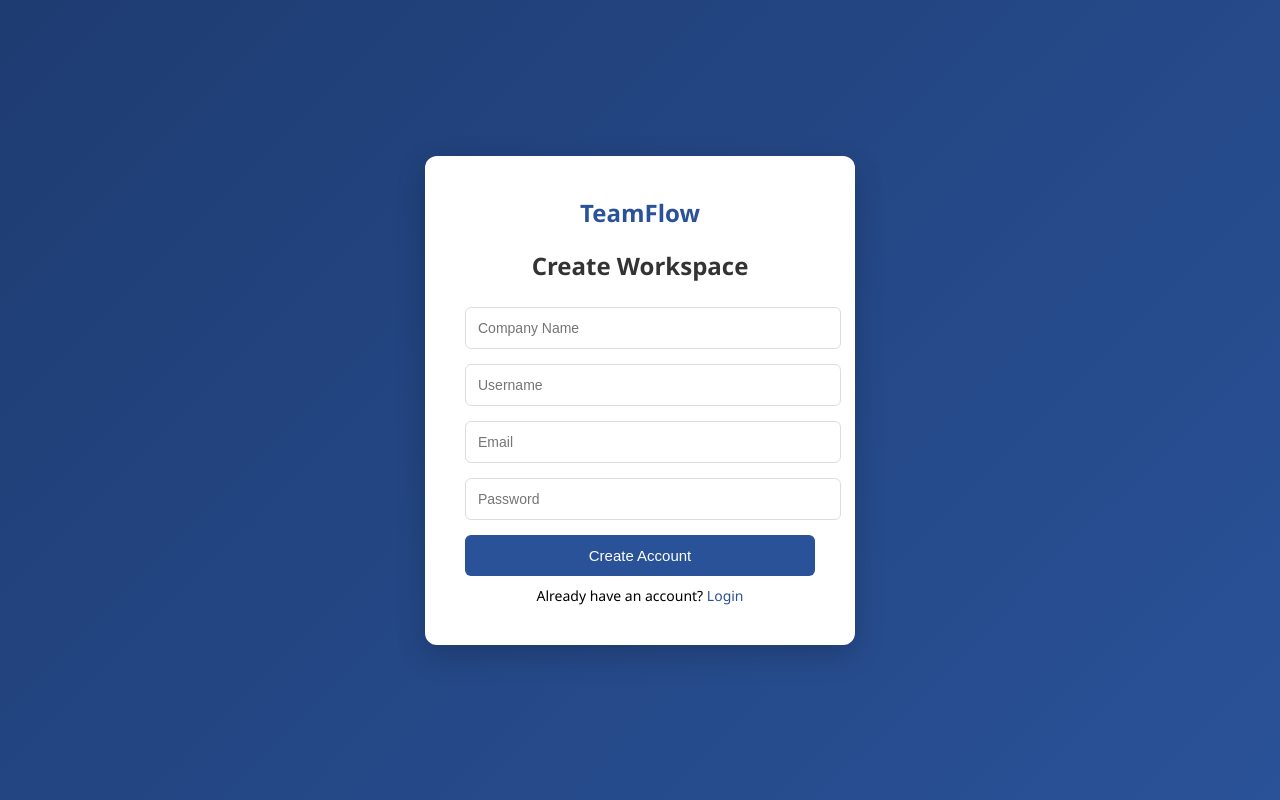
After one commit to ash00win/TeamFlow, a Django app: page /signup/ in a window 1280 px wide. The commit adds this page. Run offline with Django 5.2, Linux system fonts and the light colour scheme.

Commit message:
Completed frontend UI and authentication fixes

```diff
--- a/accounts/views.py
+++ b/accounts/views.py
@@ -9,10 +9,15 @@ from .models import Project, Task
 from .serializers import (
     CompanyRegisterSerializer,
     ProjectSerializer,
-    TaskSerializer
+    TaskSerializer,
+    AddUserSerializer
 )
 
 
+from django.shortcuts import render
+
+def signup_page(request):
+    return render(request, "signup.html")
 
 class RegisterCompanyView(APIView):
     def post(self, request):
@@ -120,3 +125,26 @@ class UpgradePlanView(APIView):
             )
 
         return Response(serializer.errors, status=status.HTTP_400_BAD_REQUEST)
+
+
+class AddUserView(APIView):
+
+    permission_classes = [IsAuthenticated, IsOwner]
+
+    def post(self, request):
+
+        serializer = AddUserSerializer(
+            data=request.data,
+            context={"request":request}
+        )
+
+        if serializer.is_valid():
+
+            serializer.save()
+
+            return Response(
+                {"message":"User added successfully"},
+                status=201
+            )
+
+        return Response(serializer.errors,status=400)
--- a/config/urls.py
+++ b/config/urls.py
@@ -1,13 +1,14 @@
 from django.contrib import admin
 from django.urls import path, include
 from rest_framework.routers import DefaultRouter
-
+from accounts.views import signup_page
 from accounts.views import (
     RegisterCompanyView,
     ProtectedView,
     UpgradePlanView,
     ProjectViewSet,
-    TaskViewSet
+    TaskViewSet,
+    AddUserView
 )
 
 from rest_framework_simplejwt.views import (
@@ -25,14 +26,14 @@ urlpatterns = [
 
     # Frontend pages
     path('', include('frontend.urls')),
-
+    path('signup/', signup_page),
     # Auth APIs
     path('api/register/', RegisterCompanyView.as_view()),
     path('api/login/', TokenObtainPairView.as_view()),
     path('api/token/refresh/', TokenRefreshView.as_view()),
     path('api/protected/', ProtectedView.as_view()),
     path('api/upgrade-plan/', UpgradePlanView.as_view()),
-
+    path("api/add-user/", AddUserView.as_view()),
     # Project & Task APIs
     path('api/', include(router.urls)),
 ]
--- a/frontend/templates/projects.html
+++ b/frontend/templates/projects.html
@@ -65,11 +65,12 @@ cursor:pointer;
 
     <div class="sidebar">
 
-<h2 style="text-align:center;">TeamFlow</h2>
+        <h2>TeamFlow</h2>
 
         <a href="/dashboard/">Dashboard</a>
         <a href="/projects/">Projects</a>
         <a href="/tasks/">Tasks</a>
+        <a href="/team/">Team</a>
         <a href="/upgrade/">Upgrade Plan</a>
         <a href="#" onclick="logout()">Logout</a>
 
--- /dev/null
+++ b/frontend/templates/signup.html
@@ -0,0 +1,144 @@
+{% load static %}
+<!DOCTYPE html>
+<html>
+<head>
+<title>TeamFlow Signup</title>
+
+<style>
+
+body{
+margin:0;
+font-family:'Segoe UI',sans-serif;
+background: linear-gradient(135deg,#1e3c72,#2a5298);
+height:100vh;
+display:flex;
+align-items:center;
+justify-content:center;
+}
+
+.signup-container{
+background:white;
+padding:40px;
+border-radius:12px;
+width:350px;
+box-shadow:0 10px 30px rgba(0,0,0,0.2);
+}
+
+.signup-container h2{
+text-align:center;
+margin-bottom:25px;
+color:#333;
+}
+
+.logo{
+text-align:center;
+font-size:24px;
+font-weight:bold;
+margin-bottom:20px;
+color:#2a5298;
+}
+
+.input-field{
+width:100%;
+padding:12px;
+margin-bottom:15px;
+border:1px solid #ddd;
+border-radius:6px;
+font-size:14px;
+}
+
+.signup-btn{
+width:100%;
+padding:12px;
+background:#2a5298;
+color:white;
+border:none;
+border-radius:6px;
+font-size:15px;
+cursor:pointer;
+}
+
+.signup-btn:hover{
+background:#1e3c72;
+}
+
+.footer-text{
+text-align:center;
+margin-top:10px;
+font-size:14px;
+}
+
+.footer-text a{
+color:#2a5298;
+text-decoration:none;
+}
+
+</style>
+</head>
+
+<body>
+
+<div class="signup-container">
+
+<div class="logo">TeamFlow</div>
+
+<h2>Create Workspace</h2>
+
+<input class="input-field" id="company" placeholder="Company Name">
+
+<input class="input-field" id="username" placeholder="Username">
+
+<input class="input-field" id="email" placeholder="Email">
+
+<input class="input-field" type="password" id="password" placeholder="Password">
+
+<button class="signup-btn" onclick="signup()">Create Account</button>
+
+<div class="footer-text">
+Already have an account?
+<a href="/">Login</a>
+</div>
+
+</div>
+
+<script>
+
+async function signup(){
+
+let company=document.getElementById("company").value
+let username=document.getElementById("username").value
+let email=document.getElementById("email").value
+let password=document.getElementById("password").value
+
+let res=await fetch("/api/register/",{
+method:"POST",
+headers:{
+"Content-Type":"application/json"
+},
+body:JSON.stringify({
+company_name:company,
+username:username,
+email:email,
+password:password
+})
+})
+
+let data = await res.json()
+
+if(res.ok){
+
+alert("Workspace created. Please login.")
+window.location="/"
+
+}else{
+
+alert(data.detail || "Signup failed")
+
+}
+
+}
+
+</script>
+
+</body>
+</html>
--- a/frontend/templates/tasks.html
+++ b/frontend/templates/tasks.html
@@ -85,11 +85,12 @@ background:#1d4ed8;
 
     <div class="sidebar">
 
-<h2 style="text-align:center;">TeamFlow</h2>
+        <h2>TeamFlow</h2>
 
         <a href="/dashboard/">Dashboard</a>
         <a href="/projects/">Projects</a>
         <a href="/tasks/">Tasks</a>
+        <a href="/team/">Team</a>
         <a href="/upgrade/">Upgrade Plan</a>
         <a href="#" onclick="logout()">Logout</a>
 
--- a/frontend/templates/upgrade.html
+++ b/frontend/templates/upgrade.html
@@ -54,11 +54,12 @@ cursor:pointer;
 
     <div class="sidebar">
 
-<h2 style="text-align:center;">TeamFlow</h2>
+        <h2>TeamFlow</h2>
 
         <a href="/dashboard/">Dashboard</a>
         <a href="/projects/">Projects</a>
         <a href="/tasks/">Tasks</a>
+        <a href="/team/">Team</a>
         <a href="/upgrade/">Upgrade Plan</a>
         <a href="#" onclick="logout()">Logout</a>
 
--- a/frontend/urls.py
+++ b/frontend/urls.py
@@ -7,4 +7,5 @@ urlpatterns = [
     path('projects/', projects_page),
     path('tasks/', tasks_page),
     path('upgrade/', upgrade_page),
+    path("team/", team_page),
 ]
--- a/frontend/views.py
+++ b/frontend/views.py
@@ -14,3 +14,6 @@ def tasks_page(request):
 
 def upgrade_page(request):
     return render(request, "upgrade.html")
+
+def team_page(request):
+    return render(request,"team.html")
```
Also changed, not shown: accounts/serializers.py (+22 -0 lines), frontend/templates/dashboard.html (+41 -6 lines), frontend/templates/login.html (+13 -0 lines), frontend/templates/team.html (added, +155 -0 lines). Lines whose indentation alone changed are shown as unchanged.
